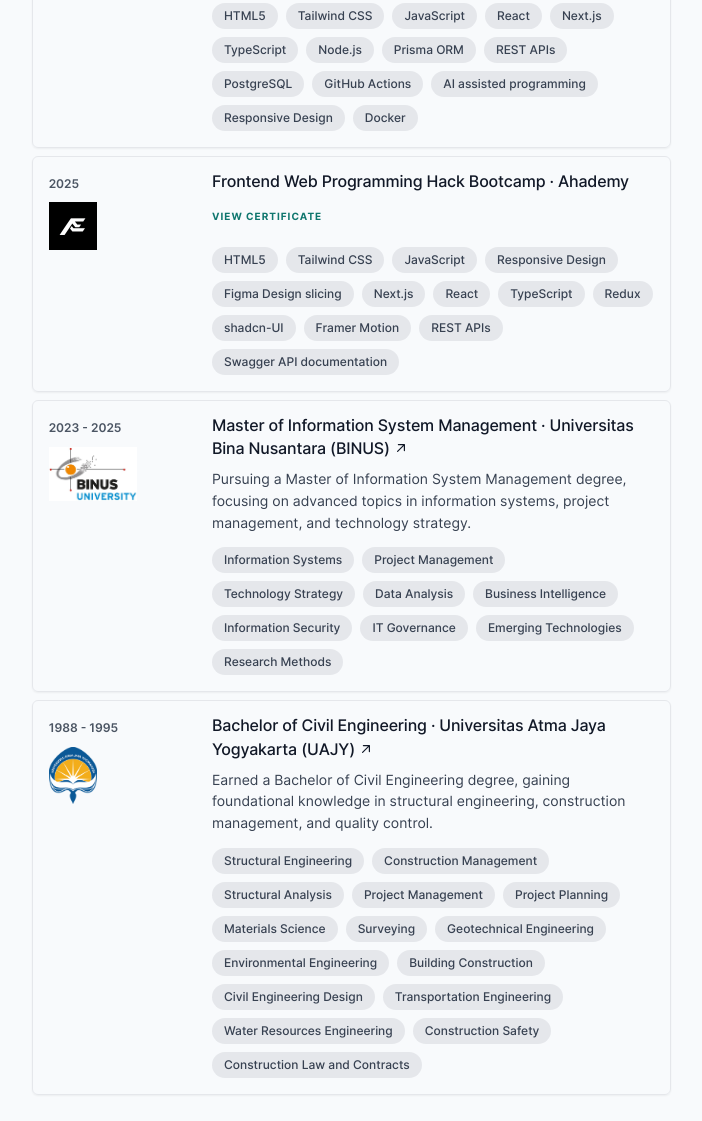
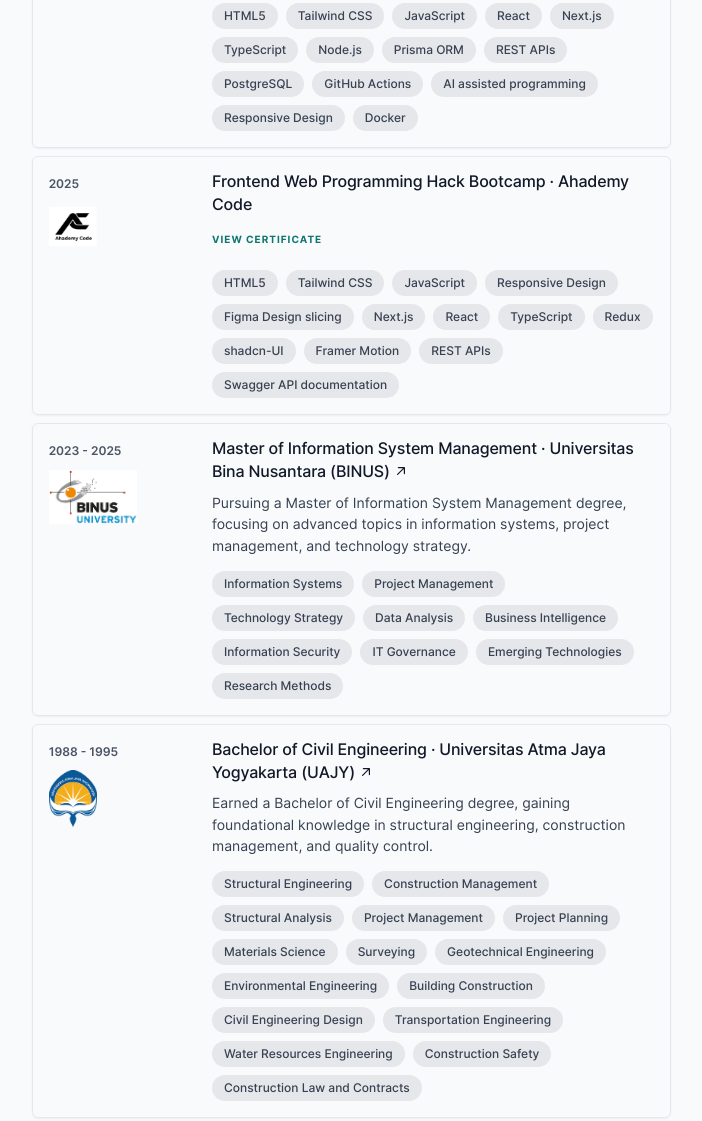
Before and after one commit to AI-NovaNX/Antonius-Portfolio-Web, a Gatsby site: page / in a window 1280 px wide. Shown: the part 894-2015 px from the top of the page, without its empty margins (577-1279 px from the left). Built offline with nearby package versions, Linux system fonts and the light colour scheme; Gatsby itself is replaced by a stand-in of ours.

Commit message:
feat: add education certificate drawers and update Ahademy logo

```diff
--- a/src/pages/index.js
+++ b/src/pages/index.js
@@ -83,9 +83,9 @@ const education = [
   {
     period: '2025',
     degree: 'Frontend Web Programming Hack Bootcamp',
-    school: 'Ahademy',
+    school: 'Ahademy Code',
     href: 'https://ahademycode.com/',
-    logo: '/images/official/Ahademy1.png',
+    logo: '/images/official/Ahademy-logo.png',
     logoClass: 'education-logo-ahademy',
     certificate: '/images/NexRead/Ahademy-certificate.pdf',
     desciption:
```
Also changed, not shown: static/images/official/Ahademy-logo.png (added), static/images/official/Ahademy.png (deleted), static/images/official/Ahademy1.png (deleted).
